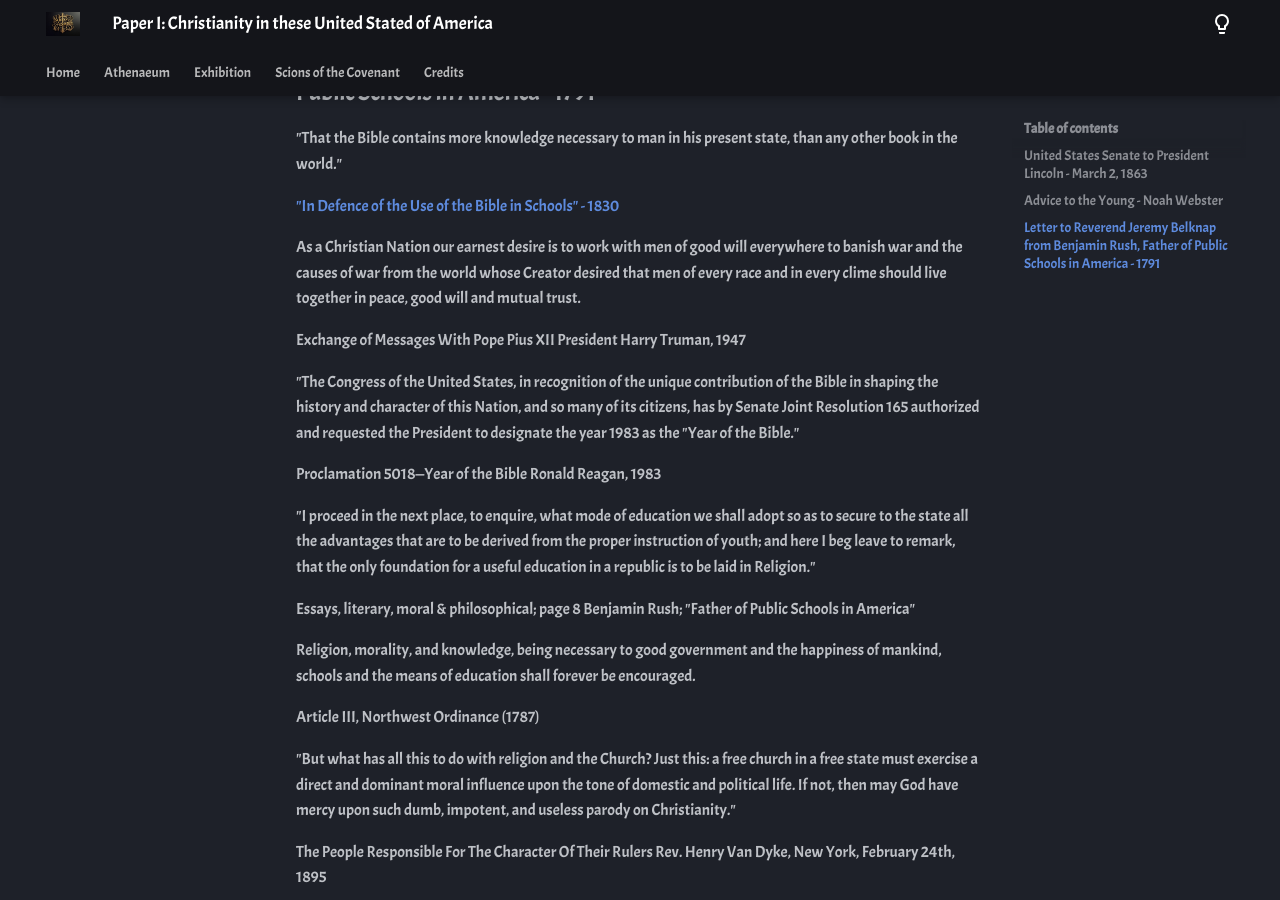
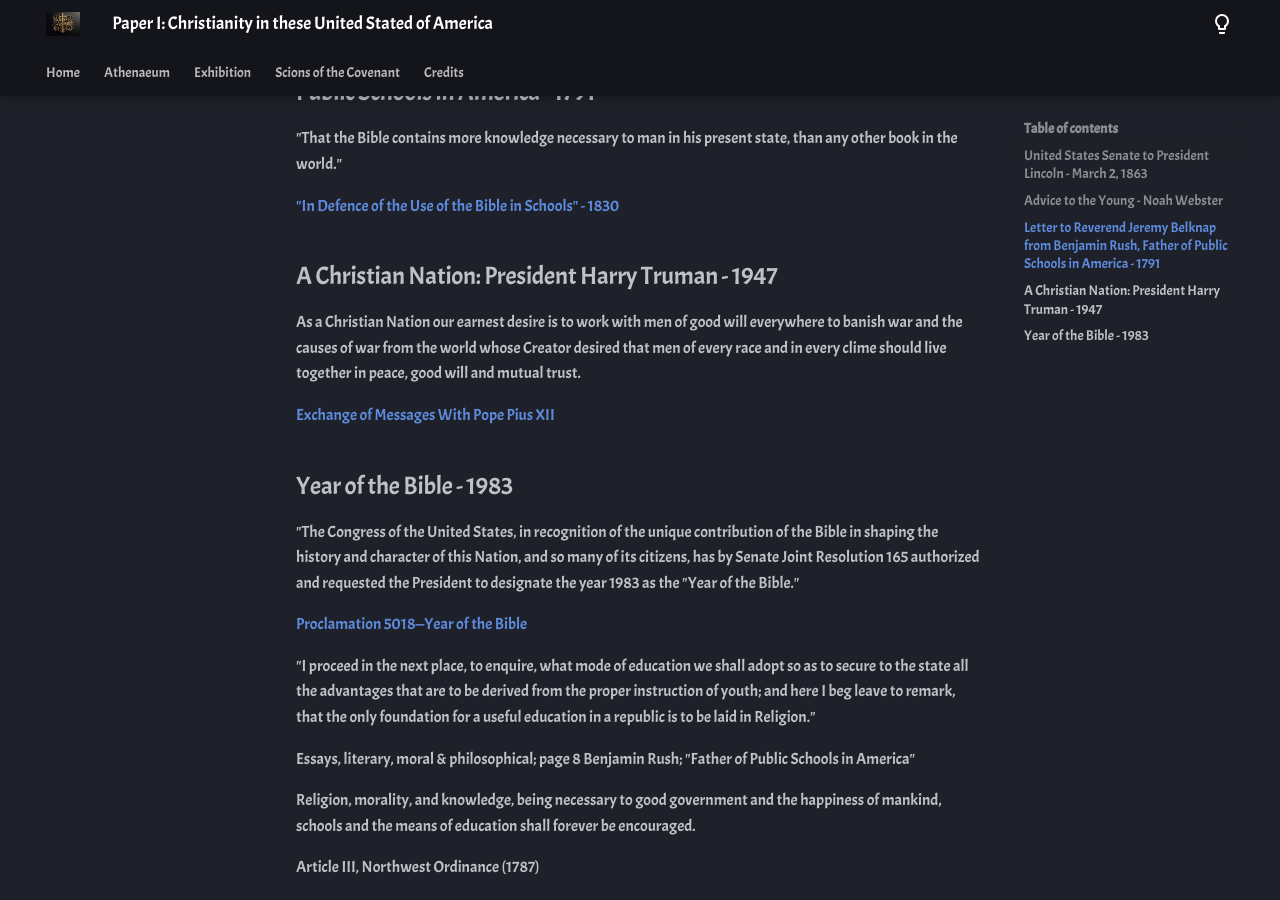
Before and after one commit to gamefreakcabe/solomons-arboretum, an MkDocs documentation site: the page built from docs/athen/usa-christianity.md, in a window 1280 px wide and 900 px high, scrolled down 606 px. Built offline with MkDocs 1.6.1 and Material for MkDocs 9.7.7, drawn with Linux system fonts in a browser that asks for light colours.

Commit message:
Update usa-christianity.md

```diff
--- a/docs/athen/usa-christianity.md
+++ b/docs/athen/usa-christianity.md
@@ -18,15 +18,18 @@ But were we assured that there is to be no future life, and that men are to peri
 
 ["In Defence of the Use of the Bible in Schools" - 1830](https://wallbuilders.com/resource/a-defence-of-the-use-of-the-bible-in-schools/)
 
+## A Christian Nation: President Harry Truman - 1947
+
 As a Christian Nation our earnest desire is to work with men of good will everywhere to banish war and the causes of war from the world whose Creator desired that men of every race and in every clime should live together in peace, good will and mutual trust.
 
-Exchange of Messages With Pope Pius XII
-President Harry Truman, 1947
+[Exchange of Messages With Pope Pius XII](https://www.presidency.ucsb.edu/documents/exchange-messages-with-pope-pius-xii)
+
+## Year of the Bible - 1983
 
 "The Congress of the United States, in recognition of the unique contribution of the Bible in shaping the history and character of this Nation, and so many of its citizens, has by Senate Joint Resolution 165 authorized and requested the President to designate the year 1983 as the "Year of the Bible."
 
-Proclamation 5018—Year of the Bible
-Ronald Reagan, 1983
+[Proclamation 5018—Year of the Bible](https://www.govinfo.gov/content/pkg/STATUTE-97/pdf/STATUTE-97-Pg1545.pdf)
+
 
 "I proceed in the next place, to enquire, what mode of education we shall adopt so as to secure to the state all the advantages that are to be derived from the proper instruction of youth; and here I beg leave to remark, that the only foundation for a useful education in a republic is to be laid in Religion."
 
```
